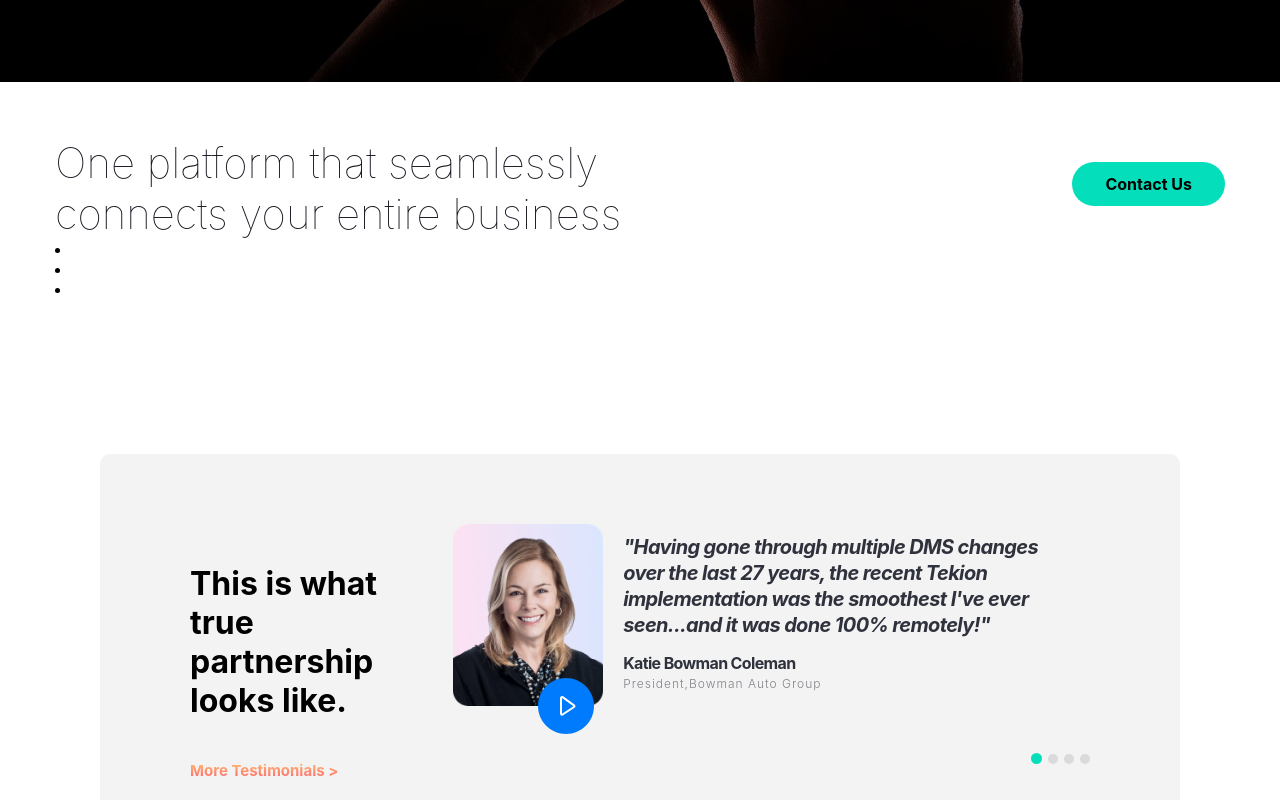
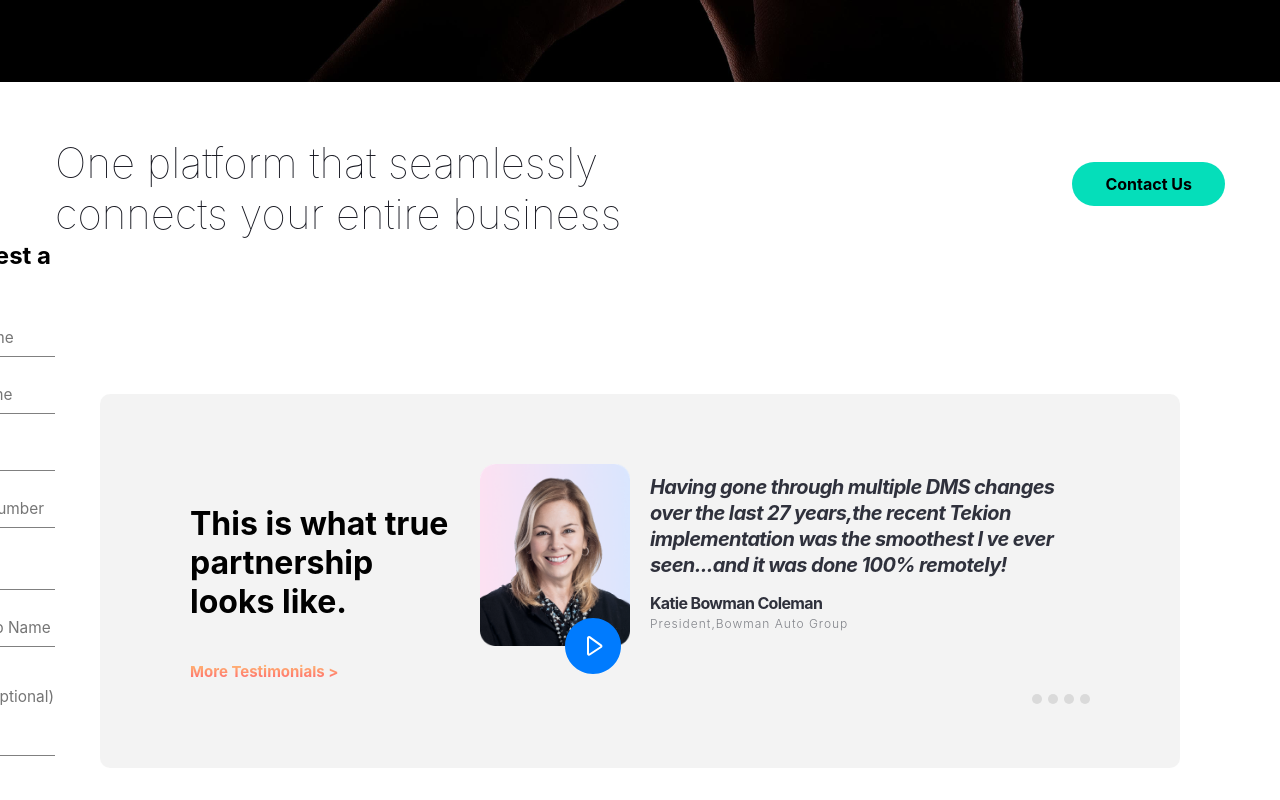
Before and after one commit to santhoshvgds/tekion, a React app: page / in a window 1280 px wide. Shown: the part 680-1480 px from the top of the page. Built offline with nearby package versions, Linux system fonts and the light colour scheme.

Commit message:
modal issue fixed

```diff
--- a/package.json
+++ b/package.json
@@ -16,8 +16,7 @@
   "dependencies": {
     "file-loader": "^6.2.0",
     "react": "^17.0.1",
-    "react-dom": "^17.0.1",
-    "react-modal": "^3.12.1"
+    "react-dom": "^17.0.1"
   },
   "devDependencies": {
     "@babel/core": "^7.11.0",
--- /dev/null
+++ b/src/components/modal/modal.css
@@ -0,0 +1,18 @@
+.modal {
+  background-color: white;
+  height: 100vh;
+  width: 100vh;
+  position: fixed;
+  overflow-y: scroll;
+  overflow-x: hidden;
+  transform: translateX(-100%);
+  z-index: 1000;
+}
+.modal-active {
+  background-color: white;
+  opacity: 1;
+  z-index: 1000;
+  position: fixed;
+  visibility: visible;
+  transform: translateX(0);
+}
--- a/src/components/nav/index.css
+++ b/src/components/nav/index.css
@@ -65,7 +65,7 @@
   color: white;
 }
 
-.menu {
+.slide-nav {
   background-color: white;
   height: 100vh;
   width: 400px;
@@ -77,9 +77,10 @@
   transform: translateX(-100%);
   z-index: 1000;
 }
-.active {
+.nav-active {
   opacity: 1;
   visibility: visible;
   transition: 0.5s linear;
+  width: 400px;
   transform: translateX(0);
 }
--- a/src/components/nav/index.js
+++ b/src/components/nav/index.js
@@ -1,56 +1,44 @@
 import React, { useState } from "react";
 import SlideNav from "../slideNav";
 import "./index.css";
-import ReactModal from "react-modal";
+import "../modal/modal.css";
 import Model from "../modal";
-const customStyles = {
-  content: {
-    transform: "translate(-0%, -293%)",
-    border: "none",
-    backgroundColor: "white",
-    zIndex: "150",
-    position: "fixed",
-    width: "213vh",
-    overflow: "hidden",
-  },
-};
 
 const index = () => {
   const [menuStatus, setMenuStatus] = useState("close");
-  const [style, setStyle] = useState("menu");
-  const [showModal, setshowModal] = useState(false);
-  const handleOpenModal = () => {
-    setshowModal(true);
-  };
-  const handleCloseModal = () => {
-    setshowModal(false);
+  const [navStyle, setnavStyle] = useState("slide-nav");
+  const [modalStyle, setmodalStyle] = useState("modal");
+  const [showModal, setshowModal] = useState("close");
+  const handleModelToggle = () => {
+    switch (showModal) {
+      case "open":
+        setshowModal("close");
+        setmodalStyle("modal-active");
+        break;
+      case "close":
+        setshowModal("open");
+        setmodalStyle("modal");
+        break;
+    }
   };
   const handleClickSildeBar = () => {
     switch (menuStatus) {
       case "open":
         setMenuStatus("close");
-        setStyle("menu active");
+        setnavStyle("slide-nav nav-active");
         break;
       case "close":
         setMenuStatus("open");
-        setStyle("menu");
+        setnavStyle("slide-nav");
         break;
     }
   };
   return (
     <React.Fragment>
-      <ReactModal
-        appElement={document.getElementById("body")}
-        isOpen={showModal}
-        contentLabel="onRequestClose Example"
-        onRequestClose={handleCloseModal}
-        style={customStyles}
-        className="Modal"
-        overlayClassName="Overlay"
-      >
-        <Model modalClose={handleCloseModal} />
-      </ReactModal>
-      <div className={style}>
+      <div className={modalStyle}>
+        <Model modalClose={handleModelToggle} />
+      </div>
+      <div className={navStyle}>
         <SlideNav sildeBar={handleClickSildeBar} />
       </div>
       <div className="nav">
@@ -103,7 +91,7 @@
           </div>
           <div className="nav-left">
             <div className="request-demo">
-              <h4 onClick={handleOpenModal}>Request Demo</h4>
+              <h4 onClick={handleModelToggle}>Request Demo</h4>
             </div>
           </div>
         </div>
--- a/src/components/section_3/index.js
+++ b/src/components/section_3/index.js
@@ -1,40 +1,30 @@
-import React from "react";
+import React, { useState } from "react";
 import "./index.css";
-import ReactModal from "react-modal";
 import Model from "../modal";
-const customStyles = {
-  content: {
-    transform: "translate(-0%, -293%)",
-    border: "none",
-    backgroundColor: "white",
-    zIndex: "150",
-    position: "fixed",
-    width: "213vh",
-    overflow: "hidden",
-  },
-};
-
+import "../modal/modal.css";
 const index = () => {
-  const [showModal, setshowModal] = React.useState(false);
-  const handleOpenModal = () => {
-    setshowModal(true);
-  };
-  const handleCloseModal = () => {
-    setshowModal(false);
+  const [modalStyle, setmodalStyle] = useState("modal");
+  const [showModal, setshowModal] = useState("open");
+  const handleModelToggle = () => {
+    console.log("dd");
+    switch (showModal) {
+      case "open":
+        setshowModal("close");
+        setmodalStyle("modal-active");
+        break;
+      case "close":
+        console.log("object");
+        setshowModal("open");
+        setmodalStyle("modal");
+        console.log(modalStyle);
+        break;
+    }
   };
   return (
     <div className="section-3">
-      <ReactModal
-        appElement={document.getElementById("body")}
-        isOpen={showModal}
-        contentLabel="onRequestClose Example"
-        onRequestClose={handleCloseModal}
-        style={customStyles}
-        className="Modal"
-        overlayClassName="Overlay"
-      >
-        <Model modalClose={handleCloseModal} />
-      </ReactModal>
+      <div className={modalStyle}>
+        <Model modalClose={handleModelToggle} />
+      </div>
       <div className="row-1">
         <h1>
           One platform that seamlessly
@@ -42,15 +32,10 @@
           connects your entire business
         </h1>
         <div className="section-3-button">
-          <h3 onClick={handleOpenModal}>Contact Us</h3>
+          <h3 onClick={handleModelToggle}>Contact Us</h3>
         </div>
       </div>
       <div className="row-2"></div>
-      <div>
-        <li></li>
-        <li></li>
-        <li></li>
-      </div>
     </div>
   );
 };
--- a/src/components/section_5/index.css
+++ b/src/components/section_5/index.css
@@ -10,7 +10,10 @@
 }
 .section-5 .section-5-content .left {
   margin-top: 50px;
-  width: 80%;
+  width: 30%;
+}
+.section-5 .section-5-content .right {
+  width: 70%;
 }
 .section-5 .section-5-content .left h2 {
   font-size: 32px;
@@ -24,7 +27,7 @@
   font-weight: bold;
 }
 .section-5 .section-5-content .right .slide {
-  display: flex;
+  display: inline-flex;
   padding: 10px 30px 10px 0px;
 }
 .section-5 .section-5-content .right .slide .player {
--- a/src/components/section_5/slide.js
+++ b/src/components/section_5/slide.js
@@ -1,13 +1,66 @@
-import React from "react";
+import React, { useState } from "react";
 import Image1 from "../../assets/images/e128821add45bdbd8531a0bbf77cb25c.png";
-
+import Image2 from "../../assets/images/982b60a8dc22db6c9547bc4e85ebd781.png";
+import Image3 from "../../assets/images/b9c7e8870fe0ac0401f06cbb1de85621.png";
+import Image4 from "../../assets/images/c6050127568c5a14b921a24a8f87b1e3.png";
 const slide = () => {
-  const path = "../../assests/images/";
+  const allSlide = [
+    {
+      img: Image1,
+      content:
+        "Having gone through multiple DMS changes over the last 27 years,the recent Tekion implementation was the smoothest I ve ever seen...and it was done 100% remotely!",
+      name: "Katie Bowman Coleman",
+      position: "President,Bowman Auto Group",
+    },
+    {
+      img: Image2,
+      content: "Tekion is not just evolutionary, it's revolutionary.",
+      name: "Todd Ingersoll",
+      position: "CEO/President,Ingersoll Auto Group",
+    },
+    {
+      img: Image3,
+      content:
+        "Tekion is the Netflix to Blockbuster. Anyone who wants to fight the change, anyone who wants to do business in the Stone Age is going to be a dinosaur.",
+      name: "Joe Castelino",
+      position: "Service Director,Stevens Creek Volkswagen",
+    },
+    {
+      img: Image4,
+      content:
+        "Tekion is a game changer and is the wave of the future in the automotive industry.",
+      name: "Michael Winding",
+      position: "General Manager,Gilroy Buick GMC",
+    },
+  ];
+  const [currSlide, setcurrSlide] = useState(allSlide[0]);
+  const [dot, setdot] = useState([
+    {
+      0: "active",
+      1: "",
+      2: "",
+      3: "",
+    },
+  ]);
+  const [i, seti] = useState(0);
+  // setInterval(() => {
+  //   if (i < 4) {
+  //     seti(i + 1);
+  //     setcurrSlide(allSlide[i]);
+  //   } else {
+  //     seti(0);
+  //     setcurrSlide(allSlide[i]);
+  //   }
+  //   console.log(i);
+  // }, 2000);
+  const changeCurrSlide = (index) => {
+    setcurrSlide(allSlide[index]);
+  };
   return (
     <div>
       <div className="slide">
         <div className="slide-img">
-          <img src={Image1} />
+          <img src={currSlide.img} />
           <svg
             className="player"
             height="56"
@@ -31,27 +84,20 @@
         </div>
         <div className="slidebar-content">
           <h4>
-            <em>
-              "Having gone through multiple DMS changes over the last 27 years,
-              the recent Tekion implementation was the smoothest I've ever
-              seen...and it was done 100% remotely!"
-            </em>
+            <em>{currSlide.content}</em>
           </h4>
           <p className="person-name">
-            <b>Katie Bowman Coleman</b>
+            <b>{currSlide.name}</b>
           </p>
-          <p className="person-position">President,Bowman Auto Group</p>
+          <p className="person-position">{currSlide.position}</p>
         </div>
       </div>
-      <div className="active">fg</div>
-      <div className="active">re</div>
-      <div className="active">fd</div>
       <div className="slide-dots">
         <ul>
-          <li className="active"></li>
-          <li></li>
-          <li></li>
-          <li></li>
+          <li className={dot[0]} onClick={() => changeCurrSlide(0)}></li>
+          <li className={dot[1]} onClick={() => changeCurrSlide(1)}></li>
+          <li className={dot[2]} onClick={() => changeCurrSlide(2)}></li>
+          <li className={dot[3]} onClick={() => changeCurrSlide(3)}></li>
         </ul>
       </div>
     </div>
```
Also changed, not shown: 2 other files (tests, documents, lock files or other folders).
